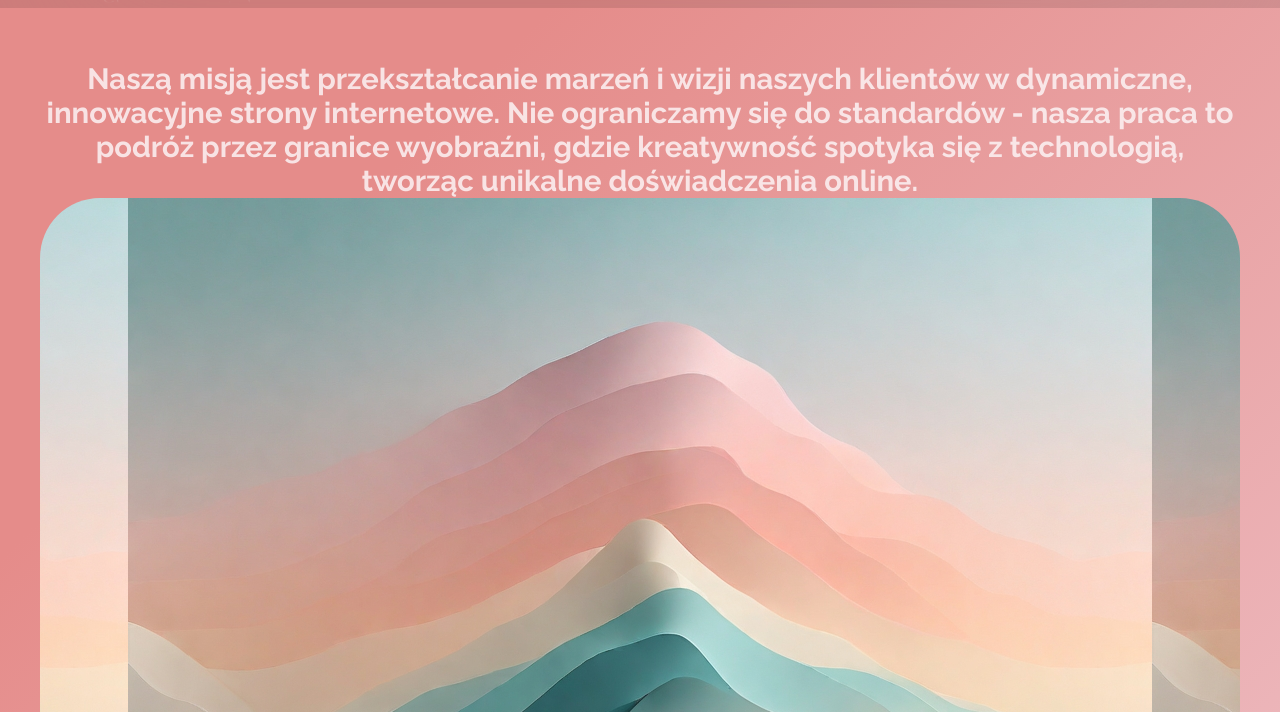
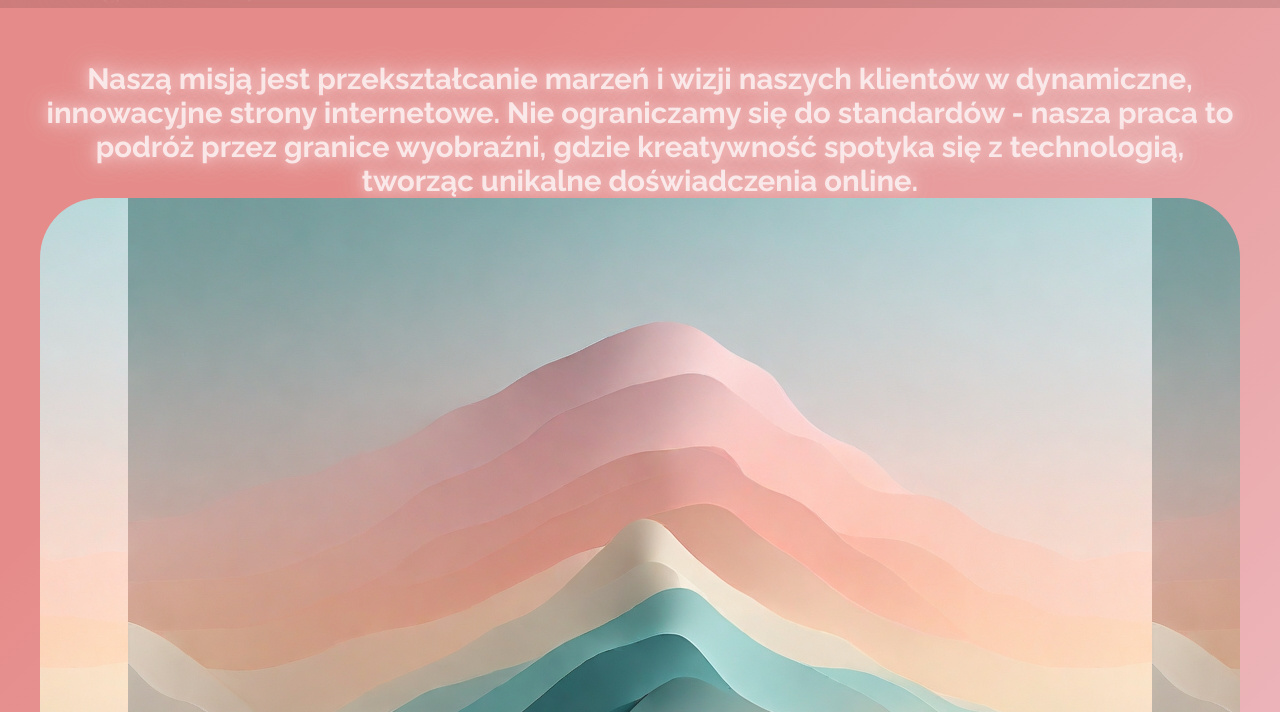
Before and after one commit to gpatryk1/webCraft.strona, a plain HTML site: page index.html in a window 1280 px wide. Shown: the part 88-800 px from the top of the page. Drawn offline with Linux system fonts and the light colour scheme.

Commit message:
Update style.css

```diff
--- a/css/style.css
+++ b/css/style.css
@@ -57,6 +57,7 @@ background-image: linear-gradient(315deg, #eec0c6 0%, #e58c8a 74%);
     margin-top: 5px;
     color:#fcf2f3da;
     text-align: center;
+    text-shadow: 0 0 10px #f5bebe, 0 0 20px #f3c7c7, 0 0 30px #e0c6c6;
 
 
 
```
